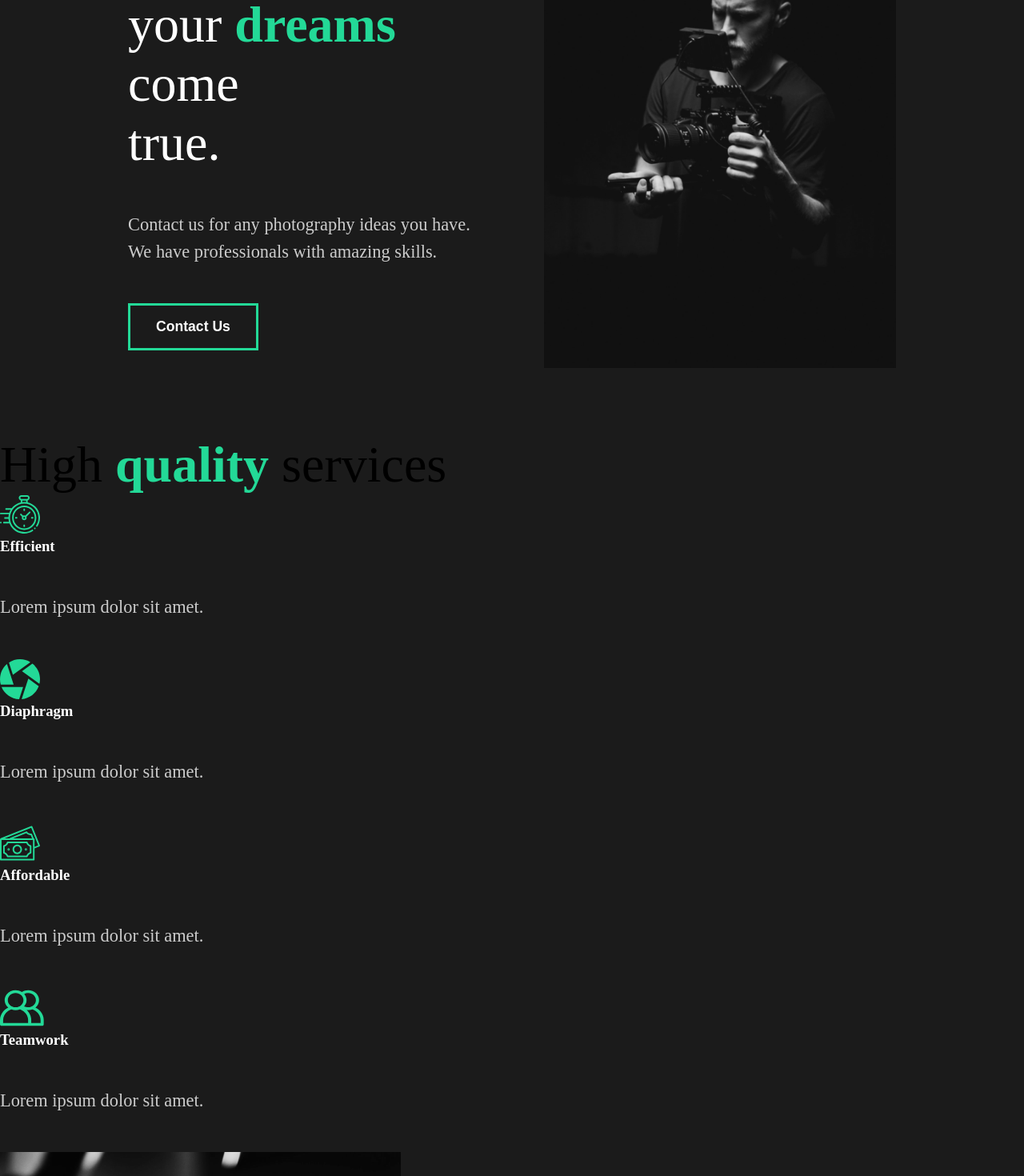
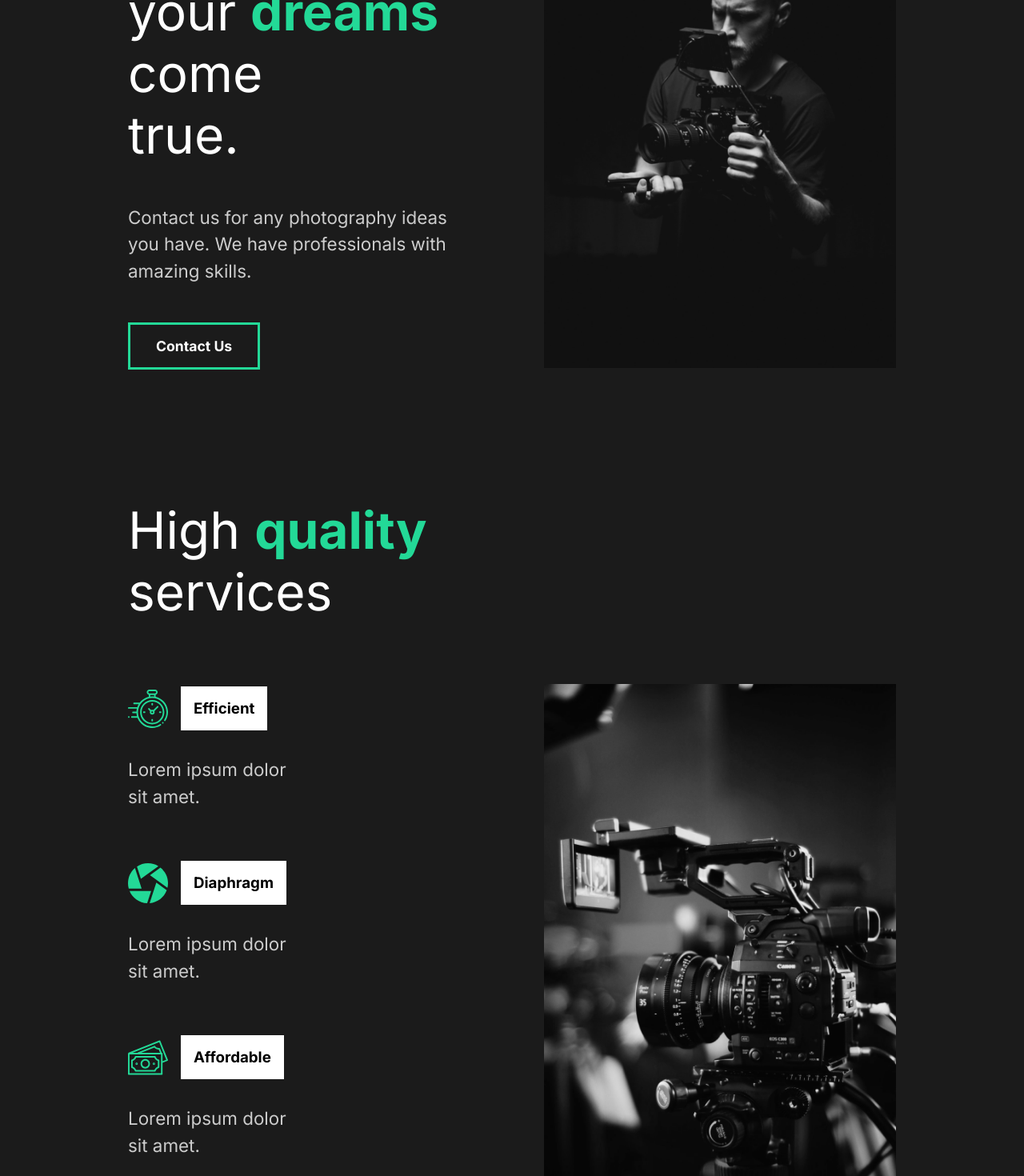
Before and after one commit to towerbrother/personalPortfolio-app, a React (Create React App) app: page / in a window 1280 px wide. Shown: the part 260-1730 px from the top of the page at 80% size. Built offline with nearby package versions, Linux system fonts and the light colour scheme.

Commit message:
Styled ServicesSection using styled components. Common styles in separate file. Imported Google fonts.

```diff
--- a/public/index.html
+++ b/public/index.html
@@ -8,6 +8,11 @@
     <meta
       name="description"
       content="Web site created using create-react-app"
+    />
+    <link rel="preconnect" href="https://fonts.gstatic.com" />
+    <link
+      href="https://fonts.googleapis.com/css2?family=Inter:wght@400;700&family=Lobster&display=swap"
+      rel="stylesheet"
     />
     <!--
       manifest.json provides metadata used when your web app is installed on a
--- a/src/components/AboutSection.js
+++ b/src/components/AboutSection.js
@@ -1,10 +1,16 @@
 import React from "react";
 import home1 from "../img/home1.png";
-import styled from "styled-components";
+// import styled from "styled-components";
+import {
+  StyledLayout,
+  StyledDescription,
+  StyledImage,
+  StyledHide,
+} from "./../styles";
 
 const AboutSection = () => {
   return (
-    <StyledAbout>
+    <StyledLayout>
       <StyledDescription>
         <div className="title">
           <StyledHide>
@@ -28,39 +34,8 @@
       <StyledImage>
         <img src={home1} alt="guy with a camera" />
       </StyledImage>
-    </StyledAbout>
+    </StyledLayout>
   );
 };
 
 export default AboutSection;
-
-const StyledAbout = styled.div`
-  min-height: 90vh;
-  display: flex;
-  align-items: center;
-  justify-content: space-between;
-  padding: 5rem 10rem;
-  color: white;
-`;
-
-const StyledDescription = styled.div`
-  flex: 1;
-  padding-right: 5rem;
-  h2 {
-    font-weight: lighter;
-  }
-`;
-
-const StyledImage = styled.div`
-  flex: 1;
-  overflow: hidden;
-  img {
-    width: 100%;
-    height: 80vh;
-    object-fit: cover;
-  }
-`;
-
-const StyledHide = styled.div`
-  overflow: hidden;
-`;
--- a/src/components/GlobalStyle.js
+++ b/src/components/GlobalStyle.js
@@ -5,6 +5,7 @@
         margin:0;
         padding:0;
         box-sizing:border-box;
+        font-family: 'Inter', sans-serif;
     }
 
     body {
--- a/src/components/ServicesSection.js
+++ b/src/components/ServicesSection.js
@@ -4,50 +4,82 @@
 import money from "../img/money.svg";
 import teamwork from "../img/teamwork.svg";
 import home2 from "../img/home2.png";
+import styled from "styled-components";
+import { StyledLayout, StyledDescription, StyledImage } from "./../styles";
 
 const ServicesSection = () => {
   return (
-    <div className="services">
-      <div className="description">
+    <StyledServices>
+      <StyledDescription>
         <h2>
           High <span>quality</span> services
         </h2>
-        <div className="cards">
-          <div className="card">
+        <Cards>
+          <Card>
             <div className="icon">
               <img src={clock} alt="clock-icon" />
               <h3>Efficient</h3>
             </div>
             <p>Lorem ipsum dolor sit amet.</p>
-          </div>
-          <div className="card">
+          </Card>
+          <Card>
             <div className="icon">
               <img src={diaphragm} alt="diaphragm-icon" />
               <h3>Diaphragm</h3>
             </div>
             <p>Lorem ipsum dolor sit amet.</p>
-          </div>
-          <div className="card">
+          </Card>
+          <Card>
             <div className="icon">
               <img src={money} alt="money-icon" />
               <h3>Affordable</h3>
             </div>
             <p>Lorem ipsum dolor sit amet.</p>
-          </div>
-          <div className="card">
+          </Card>
+          <Card>
             <div className="icon">
               <img src={teamwork} alt="teamwork-icon" />
               <h3>Teamwork</h3>
             </div>
             <p>Lorem ipsum dolor sit amet.</p>
-          </div>
-        </div>
-      </div>
-      <div className="image">
+          </Card>
+        </Cards>
+      </StyledDescription>
+      <StyledImage>
         <img src={home2} alt="a camera" />
-      </div>
-    </div>
+      </StyledImage>
+    </StyledServices>
   );
 };
 
 export default ServicesSection;
+
+const StyledServices = styled(StyledLayout)`
+  h2 {
+    padding-bottom: 5rem;
+  }
+
+  p {
+    width: 70%;
+    padding: 2rem 0rem 4rem 0rem;
+  }
+`;
+
+const Cards = styled.div`
+  display: flex;
+  flex-wrap: wrap;
+`;
+
+const Card = styled.div`
+  flex-basis: 20rem;
+  .icon {
+    display: flex;
+    align-items: center;
+    h3 {
+      margin-left: 1rem;
+      background: white;
+      color: black;
+      padding: 1rem;
+    }
+  }
+`;
--- /dev/null
+++ b/src/styles.js
@@ -0,0 +1,32 @@
+import styled from "styled-components";
+
+export const StyledLayout = styled.div`
+  min-height: 90vh;
+  display: flex;
+  align-items: center;
+  justify-content: space-between;
+  padding: 5rem 10rem;
+  color: white;
+`;
+
+export const StyledDescription = styled.div`
+  flex: 1;
+  padding-right: 5rem;
+  h2 {
+    font-weight: lighter;
+  }
+`;
+
+export const StyledImage = styled.div`
+  flex: 1;
+  overflow: hidden;
+  img {
+    width: 100%;
+    height: 80vh;
+    object-fit: cover;
+  }
+`;
+
+export const StyledHide = styled.div`
+  overflow: hidden;
+`;
```
Also changed, not shown: 1 other file (tests, documents, lock files or other folders).
